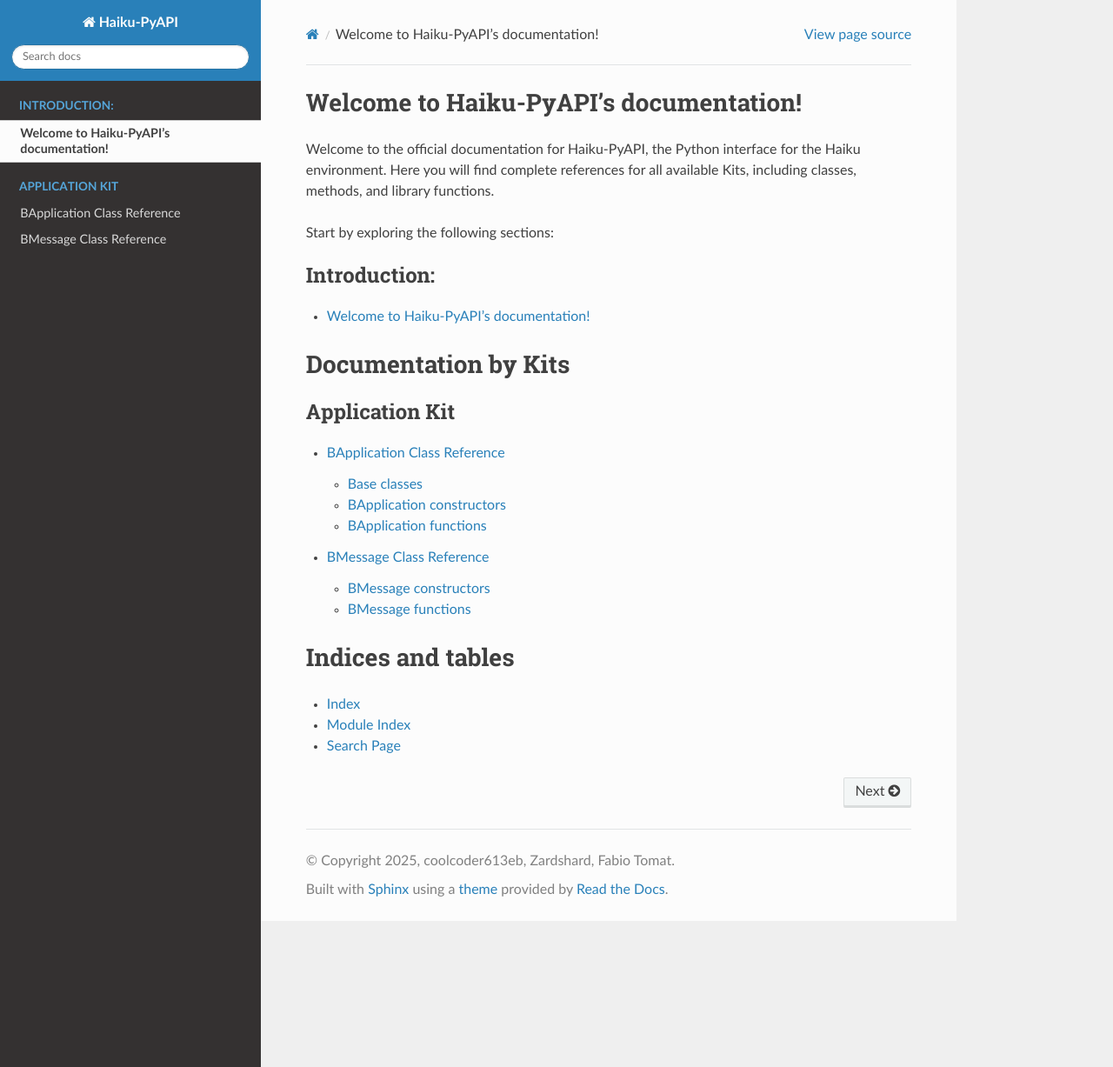
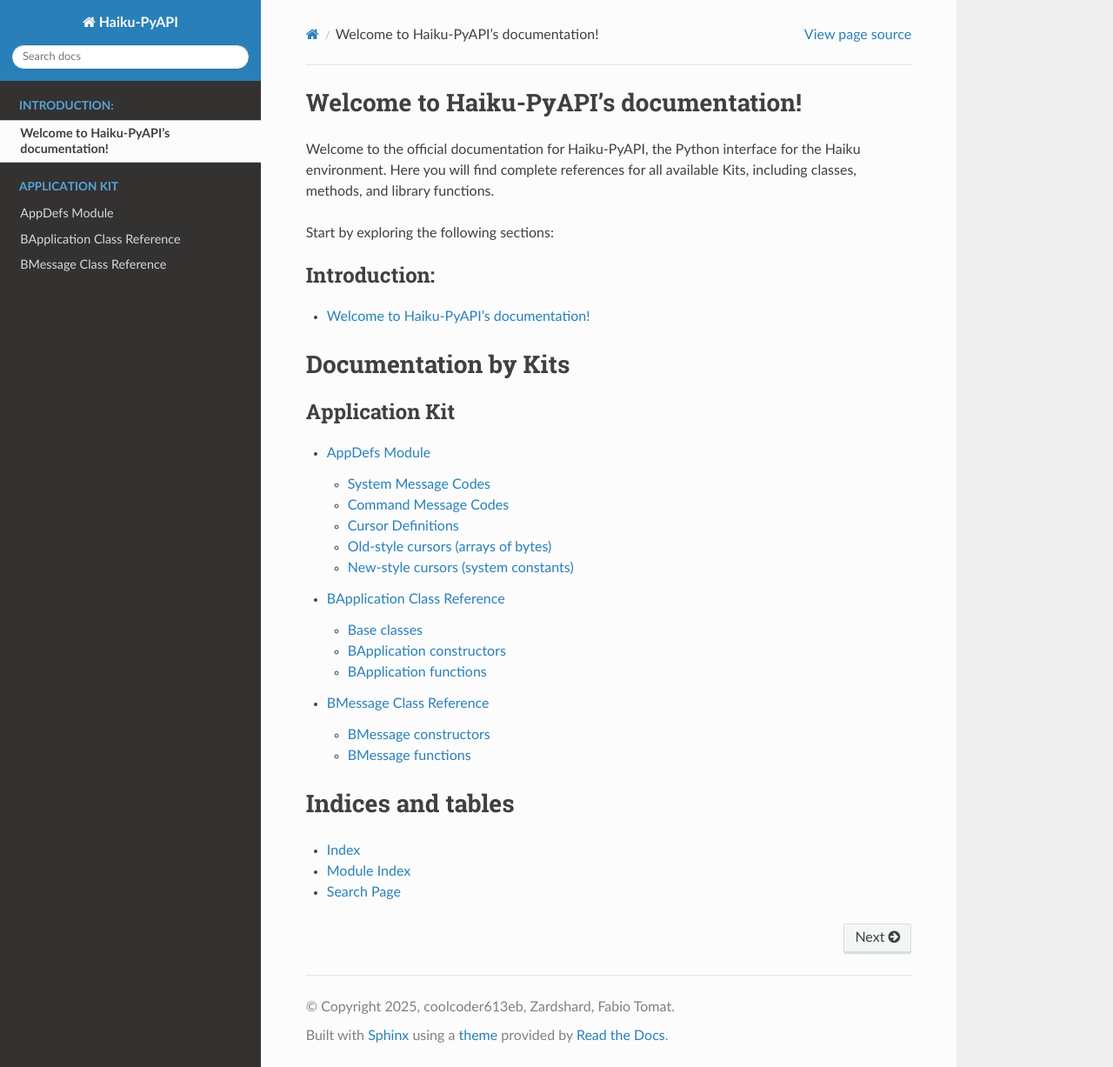
Before and after one commit to coolcoder613eb/Haiku-PyAPI, a Sphinx documentation site: the page built from source/index.rst, in a window 1280 px wide and 1227 px high. Shown: the whole window at 87% size. Built offline with Sphinx 7.4.7 and the Read the Docs theme 3.1.0, drawn with Linux system fonts in a browser that asks for light colours; some of the changed lines change nothing that is shown.

Commit message:
add AppDefs documentation

```diff
--- /dev/null
+++ b/source/appdefs.rst
@@ -0,0 +1,48 @@
+AppDefs Module
+==============
+This module provides bindings for key constants and system message codes defined in Haiku's Application Kit, specifically from the ``<app/AppDefs.h>`` header. These constants are essential for message passing (BMessage) and basic application behavior in Haiku.
+
+System Message Codes
+--------------------
+
+.. autoclass:: Be.AppDefs.system_message_code
+   :members:
+   :undoc-members:
+
+Command Message Codes
+---------------------
+
+.. autoclass:: Be.AppDefs.command_code
+   :members:
+   :undoc-members:
+
+Cursor Definitions
+-------------------
+
+The Haiku-PyAPI module `Be.AppDefs` provides several predefined cursors, both old-style
+(byte arrays) and new-style (system constants). These cursors can be used in applications
+to set the mouse cursor.
+
+Old-style cursors (arrays of bytes)
+-----------------------------------
+
+**B_HAND_CURSOR**
+Hand-shaped cursor. Represented as a byte array containing:
+- A 4-byte header
+- Image data
+- Transparency mask
+
+**B_I_BEAM_CURSOR**
+I-beam cursor (vertical line). Represented as a byte array containing:
+- A 4-byte header
+- Image data
+- Transparency mask
+
+New-style cursors (system constants)
+------------------------------------
+
+**B_CURSOR_SYSTEM_DEFAULT**
+System default cursor. Managed internally by Haiku, does not require a byte array.
+
+**B_CURSOR_I_BEAM**
+Standard text I-beam cursor (new-style). Compatible with the Haiku system cursor API.
--- a/source/conf.py
+++ b/source/conf.py
@@ -35,7 +35,9 @@
     'members': True,
     'undoc-members': True,
     'private-members': False,
-    'show-inheritance': True,
+    'special-members': False,
+    'inherited-members': True,
+    'show-inheritance': False,
 }
 add_module_names = False
 autodoc_typehints = "none"
--- a/source/index.rst
+++ b/source/index.rst
@@ -25,6 +25,7 @@
    :maxdepth: 2
    :caption: Application Kit
 
+   appdefs
    application
    message
 
```
